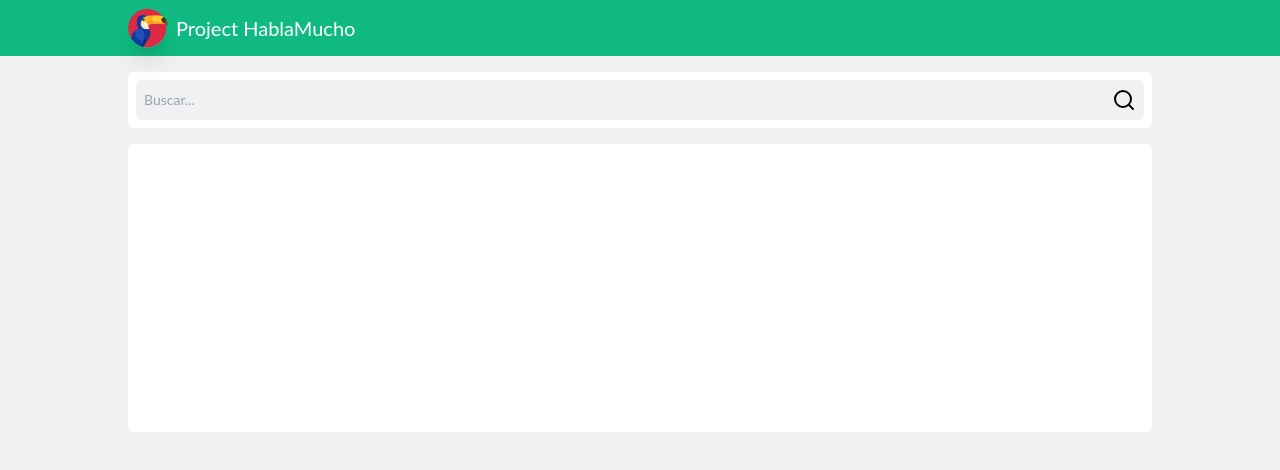
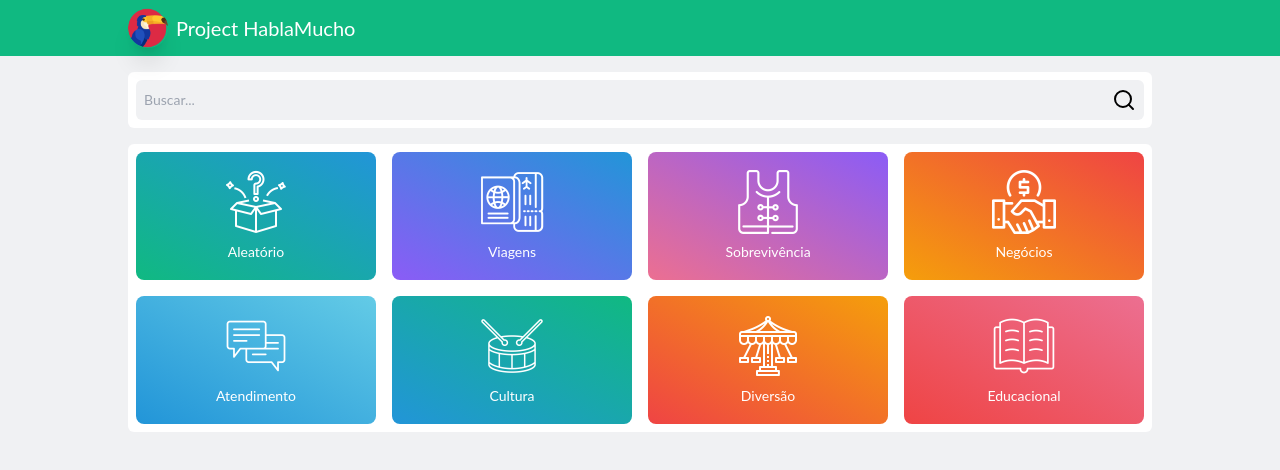
Before and after one commit to emeraldknight-sp/next-project-habla-mucho, a Next.js app: page / in a window 1280 px wide. Shown: the top 470 px of the page. Built offline with nearby package versions, Linux system fonts and the light colour scheme.

Commit message:
✅ Update: Home page and SidebarLeft component

```diff
--- a/src/app/page.tsx
+++ b/src/app/page.tsx
@@ -1,6 +1,8 @@
+/* eslint-disable @typescript-eslint/no-empty-function */
 "use client";
 
 import Image from "next/image";
+import { useRouter } from "next/navigation";
 import React, { useState } from "react";
 
 import { FiCalendar, FiSearch } from "react-icons/fi";
@@ -11,10 +13,11 @@ import { Main } from "@/components/Main";
 import { Navbar } from "@/components/Navbar";
 import { SidebarLeft, SidebarRight } from "@/components/Sidebars";
 
-import { optionsDialogs } from "@/mock/optionsDialogs";
+import { AppProvider } from "@/context/AppContext";
 
 export default function Home() {
 	const date = moment().format("LL");
+	const router = useRouter();
 
 	const [showSidebarLeft, setShowSidebarLeft] = useState(false);
 	const [showSidebarRight, setShowSidebarRight] = useState(false);
@@ -32,8 +35,52 @@ export default function Home() {
 		}
 	};
 
+	const optionsDialogs = [
+		{
+			title: "Aleatório",
+			icon: "/surprise.png",
+			color: "from-green to-blue",
+		},
+		{
+			title: "Viagens",
+			icon: "/travel.png",
+			color: "from-purple to-blue",
+			color2: "blue",
+		},
+		{
+			title: "Sobrevivência",
+			icon: "/survival.png",
+			color: "from-pink to-purple",
+		},
+		{
+			title: "Negócios",
+			icon: "/handshake.png",
+			color: "from-yellow to-red",
+		},
+		{
+			title: "Atendimento",
+			icon: "/conversation.png",
+			color: "from-blue to-lightBlue",
+		},
+		{
+			title: "Cultura",
+			icon: "/drum.png",
+			color: "from-blue to-green",
+		},
+		{
+			title: "Diversão",
+			icon: "/fun.png",
+			color: "from-red to-yellow",
+		},
+		{
+			title: "Educacional",
+			icon: "/book.png",
+			color: "from-red to-pink",
+		},
+	];
+
 	return (
-		<>
+		<AppProvider>
 			<div className="flex flex-row my-14">
 				<SidebarLeft showSidebarLeft={showSidebarLeft} />
 				<Main>
@@ -83,7 +130,9 @@ export default function Home() {
 									<button
 										type="button"
 										className="flex flex-col items-center justify-center gap-2"
-										onClick={() => console.log("Oi")}
+										onClick={() =>
+											router.push(`/dialog/${dialog.title.toLowerCase()}`)
+										}
 									>
 										<figure>
 											<Image
@@ -103,6 +152,6 @@ export default function Home() {
 				<SidebarRight showSidebarRight={showSidebarRight} />
 			</div>
 			<Navbar handleClick={handleClick} />
-		</>
+		</AppProvider>
 	);
 }
--- a/src/components/Sidebars/SidebarLeft.tsx
+++ b/src/components/Sidebars/SidebarLeft.tsx
@@ -1,4 +1,4 @@
-import React, { useEffect, useState } from "react";
+import React from "react";
 
 import Image from "next/image";
 
@@ -8,23 +8,10 @@ import { optionsAmount } from "@/mock/optionsAmout";
 import { optionsLanguage } from "@/mock/optionsLanguage";
 
 import { SidebarLeftProps } from "@/interfaces/sidebarLeftProps";
+import { useApp } from "@/context/AppContext";
 
 export const SidebarLeft = ({ showSidebarLeft }: SidebarLeftProps) => {
-	const [language, setLanguage] = useState("");
-	const [peopleCount, setPeopleCount] = useState("");
-
-	useEffect(() => {
-		const storedLanguage = localStorage.getItem("selectedLanguage");
-		const storedPeopleCount = localStorage.getItem("selectedPeopleCount");
-
-		if (storedLanguage) {
-			setLanguage(storedLanguage);
-		}
-
-		if (storedPeopleCount) {
-			setPeopleCount(storedPeopleCount);
-		}
-	}, []);
+	const { language, peopleCount, setLanguage, setPeopleCount } = useApp();
 
 	const handleLanguageChange = (selectedLanguage: string) => {
 		setLanguage(selectedLanguage);
```
